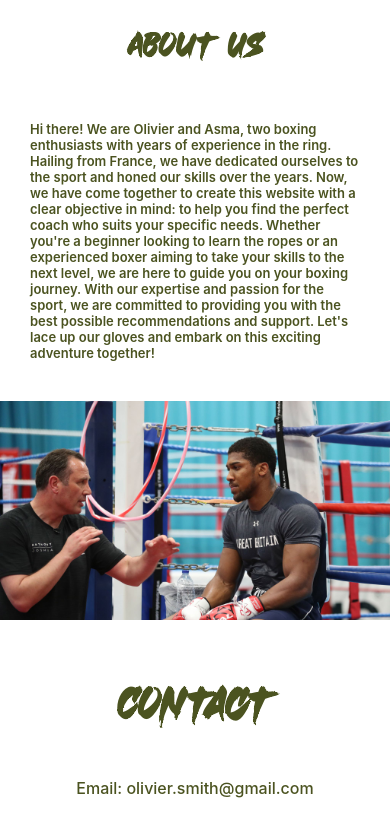
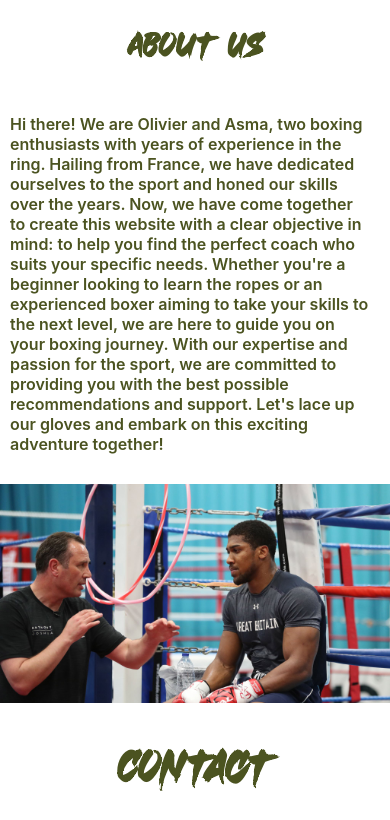
Before and after one commit to oliFYP/asmaaoli, a React (Create React App) app: page / in a window 390 px wide. Shown: the part 1404-2224 px from the top of the page. Built offline with nearby package versions, Linux system fonts and the light colour scheme.

Commit message:
refining containers

```diff
--- a/src/App.css
+++ b/src/App.css
@@ -355,10 +355,10 @@ align-items: center;
   font-family: mario;
   font-size: xx-large;
 }
-.container3,
+.container3 p,
 .container2 p{
   font-size: medium;
-  padding: 20px;
+  padding: 10px;
   font-weight: 550;
 
 }
--- a/src/mainpagemobile.css
+++ b/src/mainpagemobile.css
@@ -92,10 +92,10 @@
         font-size: x-large;
       }
       .container2 p{
-        margin-left: 10px;
+        margin-left: 0px;
         margin-right: 10px;
         margin-bottom: 20px;
-        font-size: small;
+       text-align: left;
         font-weight: 600;
       }
       .buttonslayout{
```
